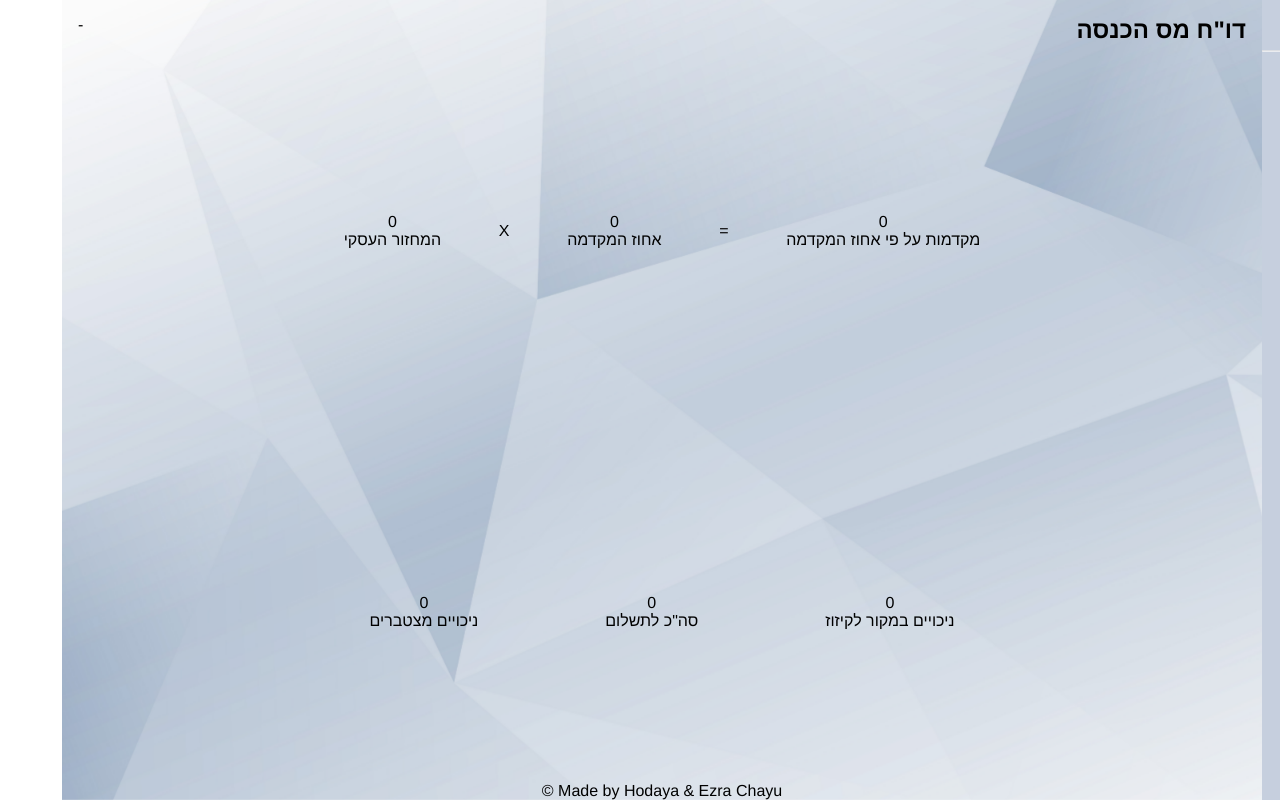
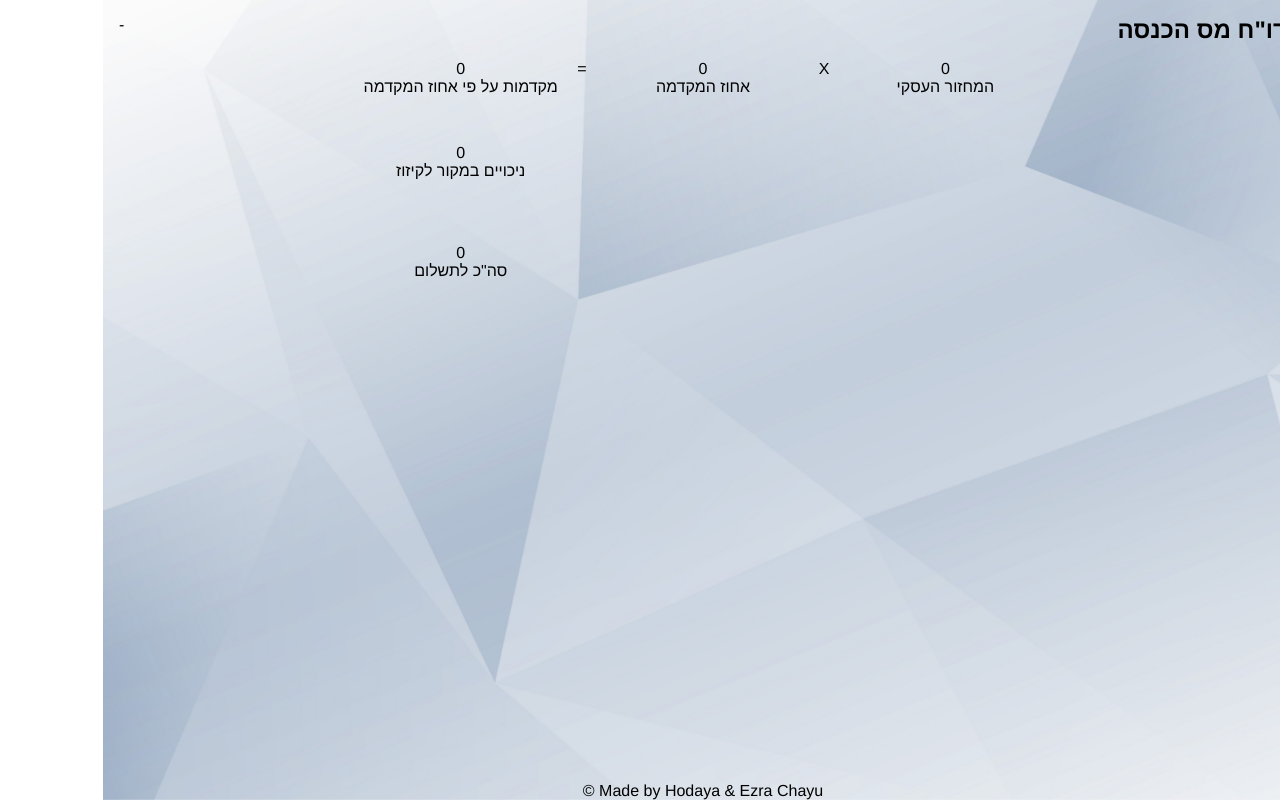
Before and after one commit to HodayaChayo/accounting-system, a React (Create React App) app in the folder client/: page /IncomeTaxReport in a window 1280 px wide. Built offline with nearby package versions, Linux system fonts and the light colour scheme.

Commit message:
דוח מס הכנסה

```diff
--- a/client/src/components/pages/IncomeTaxReport/IncomeTaxReport.js
+++ b/client/src/components/pages/IncomeTaxReport/IncomeTaxReport.js
@@ -10,20 +10,23 @@ export default function IncomeTaxReport() {
     <div className='body'>
       <Header title={'דו"ח מס הכנסה'} />
       <Sidebars />
-      <main className={css.mainAll}>
+      <main>
+        <div className={css.mainAll}>
           <div className={css.allDiv}>
             <p>0</p>
-          <p>מקדמות על פי אחוז המקדמה</p>
+            <p>המחזור העסקי</p>
           </div>
-        <p className={css.allPAout}>=</p>
+          <p className={`${css.allPAout} ${css.allDiv}`}>X</p>
+
           <div className={css.allDiv}>
             <p>0</p>
             <p>אחוז המקדמה</p>
           </div>
-        <p className={css.allPAout}>X</p>
+          <p className={`${css.allPAout} ${css.allDiv}`}>=</p>
+
           <div className={css.allDiv}>
             <p>0</p>
-          <p>המחזור העסקי</p>
+            <p>מקדמות על פי אחוז המקדמה</p>
           </div>
           <div className={css.allDiv}>
             <p>0</p>
@@ -33,9 +36,6 @@ export default function IncomeTaxReport() {
             <p>0</p>
             <p>סה"כ לתשלום</p>
           </div>
-        <div className={css.allDiv}>
-          <p>0</p>
-          <p>ניכויים מצטברים</p>
         </div>
       </main>
       <Footer />
--- a/client/src/components/pages/IncomeTaxReport/incomeTaxReport.module.css
+++ b/client/src/components/pages/IncomeTaxReport/incomeTaxReport.module.css
@@ -1,23 +1,36 @@
-.mainAll{
+.mainAll {
   display: flex;
   flex-direction: row;
   flex-wrap: wrap;
-  justify-content: center;
-  gap: 2.5em;
-  max-width: 56%;
+  /* justify-content: center; */
+  /* gap: 2.5em; */
+  /* max-width: 100%; */
   text-align: center;
   /* border: solid red 3px; */
 }
 
-.allDiv{
-display: flex;
-flex-direction: column;
-justify-content: center;
-flex-grow: 2;
-max-width: 100%;
-/* border: solid blue 3px; */
+.allDiv {
+  margin-bottom: 2em;
+  width: 30%;
+  /* max-width: 100%; */
+  /* border: solid blue 3px; */
 }
 
-.allPAout{
-margin: auto;
+.mainAll :nth-of-type(4) {
+  width: 100%;
+  margin-right: 70%;
+  margin-left: 0;
+  padding: 1em;
+
 }
+.mainAll :nth-of-type(5) {
+  width: 100%;
+  margin-right: 70%;
+  margin-left: 0;
+  padding: 1em;
+
+}
+
+.allPAout {
+  width: 5%;
+}
```
Lines whose indentation alone changed are shown as unchanged.
